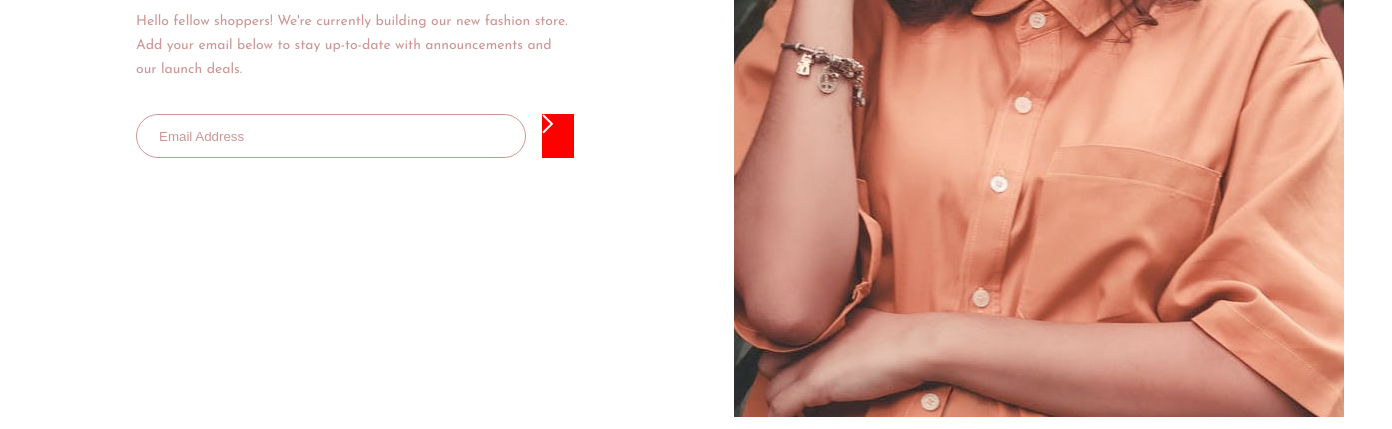
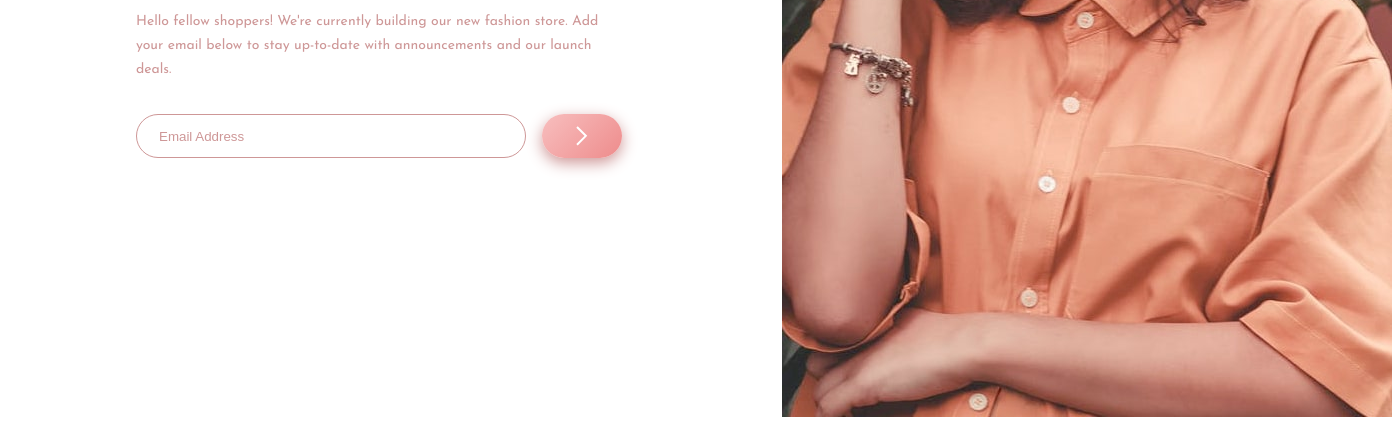
Before and after one commit to dehfachini/base-apparel-coming-soon, a plain HTML site: page index.html in a window 1280 px wide. Shown: the part 391-820 px from the top of the page, 1392 px wide, since content can reach past the window. Drawn offline with Linux system fonts and the light colour scheme.

Commit message:
adjust footer

```diff
--- a/css/styles.css
+++ b/css/styles.css
@@ -3,20 +3,16 @@
     --soft-red: hsl(0, 93%, 68%);
     --dark-grayish-red: hsl(0, 6%, 24%);
     --font-family: 'Josefin Sans', sans-serif;
-
-
 }
 
 body {
     font-family: var(--font-family);
     height: auto;
-
 }
 
 .container {
     display: flex;
 }
-
 
 .left-side {
     margin: 3rem 10rem 8rem 8rem;
@@ -31,7 +27,6 @@ body {
 .weare {
     color: var(--desaturated-red);
     font-weight: 300;
-
 }
 
 .text {
@@ -48,20 +43,32 @@ body {
     border-color: var(--desaturated-red);
     border-style: solid;
     border-width: 1px;
-
 }
 
 #email::placeholder {
     color: var(--desaturated-red);
     padding-left: 20px;
-
 }
 
 .icon-arrow {
-    width: 2rem;
-    background-color: red;
+    width: 5rem;
+    background: linear-gradient(135deg, hsl(0, 80%, 86%), hsl(0, 74%, 74%));
     cursor: pointer;
     margin-left: 1rem;
+    border-radius: 30px;
+    display: flex;
+    align-items: center;
+    justify-content: center;
+    box-shadow: var(--desaturated-red) 0px 5px 15px;
+}
+
+.icon-arrow:hover {
+    background: linear-gradient(135deg, hsl(0, 0%, 100%), hsl(0, 100%, 98%));
+}
+
+.footer {
+    display: flex;
+    flex-direction: column;
 }
 
 .inputandicon {
@@ -70,4 +77,8 @@ body {
 
 #error-message {
     display: none;
+    padding-top: 1rem;
+    color: var(--soft-red);
+    margin-left: 20px;
+    font-size: 14px;
 }
--- a/index.html
+++ b/index.html
@@ -27,7 +27,7 @@
       </div>
 
       <div class="title">
-        <div class="weare" > W E' R E </div> C O M I N G <br> S O O N
+        <div class="weare"> W E' R E </div> C O M I N G <br> S O O N
       </div>
 
       <div class="text">
@@ -36,12 +36,14 @@
         Add your email below to stay up-to-date with announcements and our launch deals.
 
       </div>
-      <div class="inputandicon">
-        <div class="email-adress">
-          <input id="email" type="text" placeholder="Email Address" >
-        </div>
-        <div class="icon-arrow">
-          <img src="./images/icon-arrow.svg" alt="icon-arrow">
+      <div class="footer">
+        <div class="inputandicon">
+          <div class="email-adress">
+            <input id="email" type="text" placeholder="Email Address">
+          </div>
+          <div class="icon-arrow">
+            <img src="./images/icon-arrow.svg" alt="icon-arrow">
+          </div>
         </div>
         <div id="error-message">
           Please provide a valid email
```
